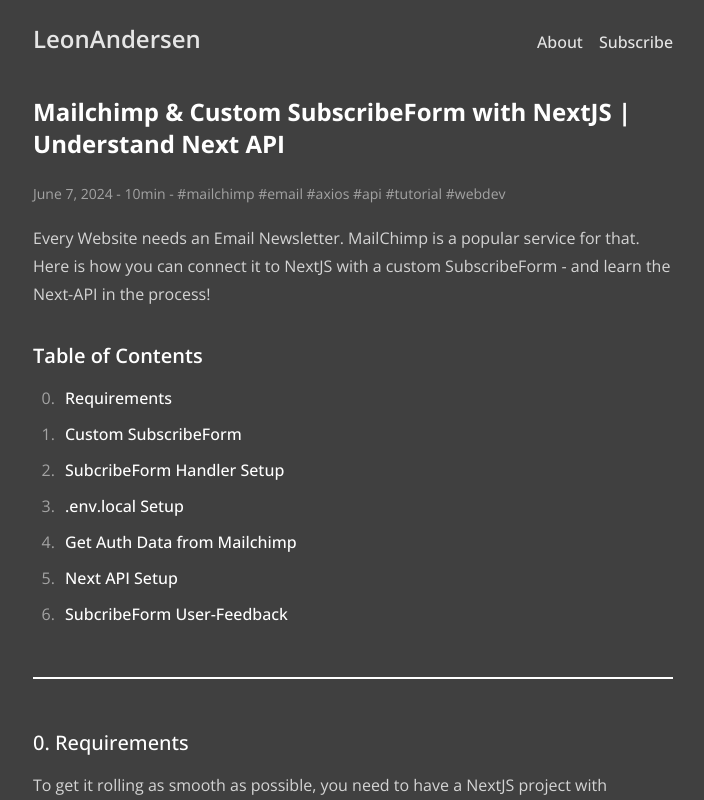
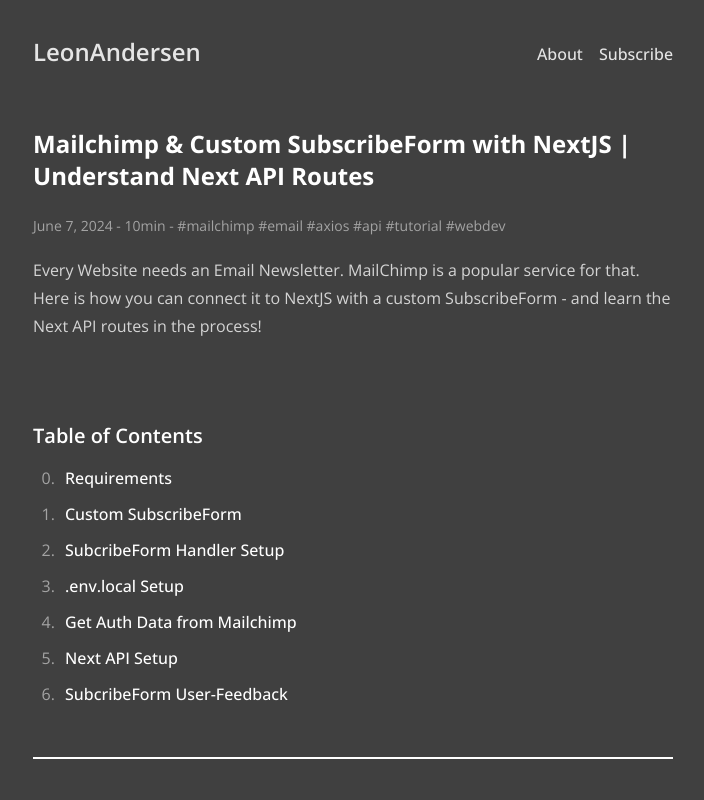
Before and after one commit to leonWarscheck/blog, a Next.js app: page /posts/mailchimp-nextjs-api in a window 1280 px wide. Shown: the top 800 px of the page, without its empty margins (287-991 px from the left). Built offline with nearby package versions, Linux system fonts and the light colour scheme.

Commit message:
feat(ui): more header height, toc top gaps for scollpt, scrollpt fit to header

```diff
--- a/src/components/Header.js
+++ b/src/components/Header.js
@@ -41,9 +41,9 @@
 
   return (
     <header className=" h-20 bg-neutral-700 items-center flex fixed w-full ">
-      <nav className="max-w-2xl  mx-auto flex flex-grow items-center px-4">
+      <nav className="max-w-2xl pt-6 mx-auto flex flex-grow items-center px-4">
         <Link
-          className=" absolute bottom-[25px] c3 font-semibold text-2xl text-neutral-200 hover:text-neutral-400 "
+          className=" absolute bottom- [25px] c3 font-semibold text-2xl text-neutral-200 hover:text-neutral-400 "
           href="/"
           onClick={handleMenuClose}
         >
--- a/src/components/MdxLayout.js
+++ b/src/components/MdxLayout.js
@@ -3,7 +3,7 @@
 export default function MdxLayout({ children }) {
   return (
     <main
-      className="max-w-2xl pt-12 grow w-full mx-auto px-4 prose
+      className="max-w-2xl pt-20 grow w-full mx-auto px-4 prose
       prose-neutral prose-invert prose-pre:bg-neutral- prose-pre:-mb-4 prose-pre:-ml-4 c1:prose-pre:ml-4 prose-a:no-underline
       hover:prose-a:underline prose-h4:font-bold prose-blockquote:bg-neutral-500"
       role="region"
--- a/src/pages/_document.js
+++ b/src/pages/_document.js
@@ -2,7 +2,7 @@
 
 export default function Document() {
   return (
-    <Html className="scroll-pt-16" lang="en">
+    <Html className="scroll-pt-32" lang="en">
       <Head>
         <link rel="icon" href="/favicon.ico" />
       </Head>
--- a/src/pages/about.js
+++ b/src/pages/about.js
@@ -21,7 +21,7 @@
   }, []);
 
   return (
-    <main className="max-w-2xl mx-auto pt-[7.5rem] pb-12 px-4 grow ">
+    <main className="max-w-2xl mx-auto pt-32 pb-12 px-4 grow ">
       <Head>
         <title>About Leon Andersen</title>
       </Head>
--- a/src/pages/index.js
+++ b/src/pages/index.js
@@ -27,7 +27,7 @@
   ];
 
   return (
-    <main className="grow max-w-2xl pt-[7.5rem] mx-auto px-4 min-h-dvh">
+    <main className="grow max-w-2xl pt-32 mx-auto px-4 min-h-dvh">
       <ul>
         {feedData.map(({ slug, date, readingTime, title, preview }, index) => (
           <li className="mb-16 group" key={slug}>
--- a/src/pages/posts/css-height-sticky-footer.mdx
+++ b/src/pages/posts/css-height-sticky-footer.mdx
@@ -35,6 +35,7 @@
 that CSS height is the hardest part of programming. But fear not, you will
 likely find your solution in this article.
 
+<br/>
 <a id="toc"></a>
 ### Table of Contents
 
--- a/src/pages/posts/mailchimp-nextjs-api.mdx
+++ b/src/pages/posts/mailchimp-nextjs-api.mdx
@@ -2,7 +2,7 @@
 title: "Mailchimp Newsletter Management & Custom SubscribeForm with NextJS | Next API Routes"
 date: "2024-01-30"
 readingTime: "10min"
-preview: "Every Website needs an Email Newsletter. MailChimp is a popular service for that. Here is how you can connect it to NextJS with a custom SubscribeForm - and learn Next-API in the process!"
+preview: "Every Website needs an Email Newsletter. MailChimp is a popular service for that. Here is how you can connect it to NextJS with a custom SubscribeForm - and learn Next API routes in the process!"
 ---
 
 import chimp1 from "/public/chimp1.png";
@@ -29,7 +29,7 @@
   );
 }
 
-## Mailchimp & Custom SubscribeForm with NextJS | Understand Next API
+## Mailchimp & Custom SubscribeForm with NextJS | Understand Next API Routes
 
 <div className="text-neutral-400 text-sm">
   June 7, 2024 - 10min - #mailchimp #email #axios #api #tutorial #webdev
@@ -37,8 +37,8 @@
 
 Every Website needs an Email Newsletter. MailChimp is a popular service for
 that. Here is how you can connect it to NextJS with a custom SubscribeForm - and learn the
-Next-API in the process!
-
+Next API routes in the process!
+<br/>
 <a id="toc"></a>
 ### Table of Contents
 
--- a/src/pages/posts/mdx-tailwind-rehype-nextjs.mdx
+++ b/src/pages/posts/mdx-tailwind-rehype-nextjs.mdx
@@ -34,6 +34,7 @@
 Setting up MDX in NextJS can be a bit of a struggle. Especially when you mix it
 with Tailwind and Rehype Pretty Code, which at times interfere. Here is how you can set them
 up together in near harmony.
+<br/>
 
 ### Table of Contents <a href="" id="toc"></a>
 
--- a/src/pages/posts/nextjs-pages-blog-tutorial-2024.mdx
+++ b/src/pages/posts/nextjs-pages-blog-tutorial-2024.mdx
@@ -51,7 +51,7 @@
 
 To build this setup, I had to pick pieces from many different tutorials.
 In this guide I bring it all together.
-
+<br/>
 <a id="toc"></a>
 ### Table of Contents
 
```
